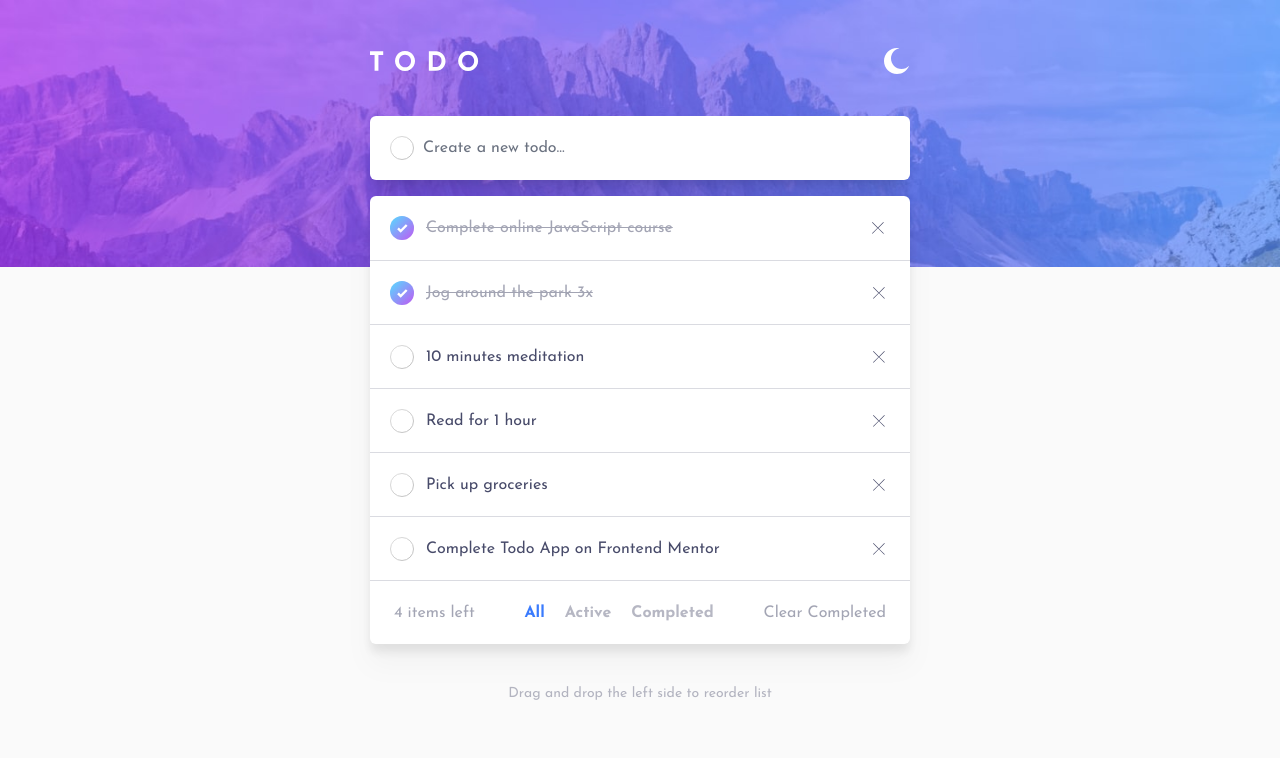
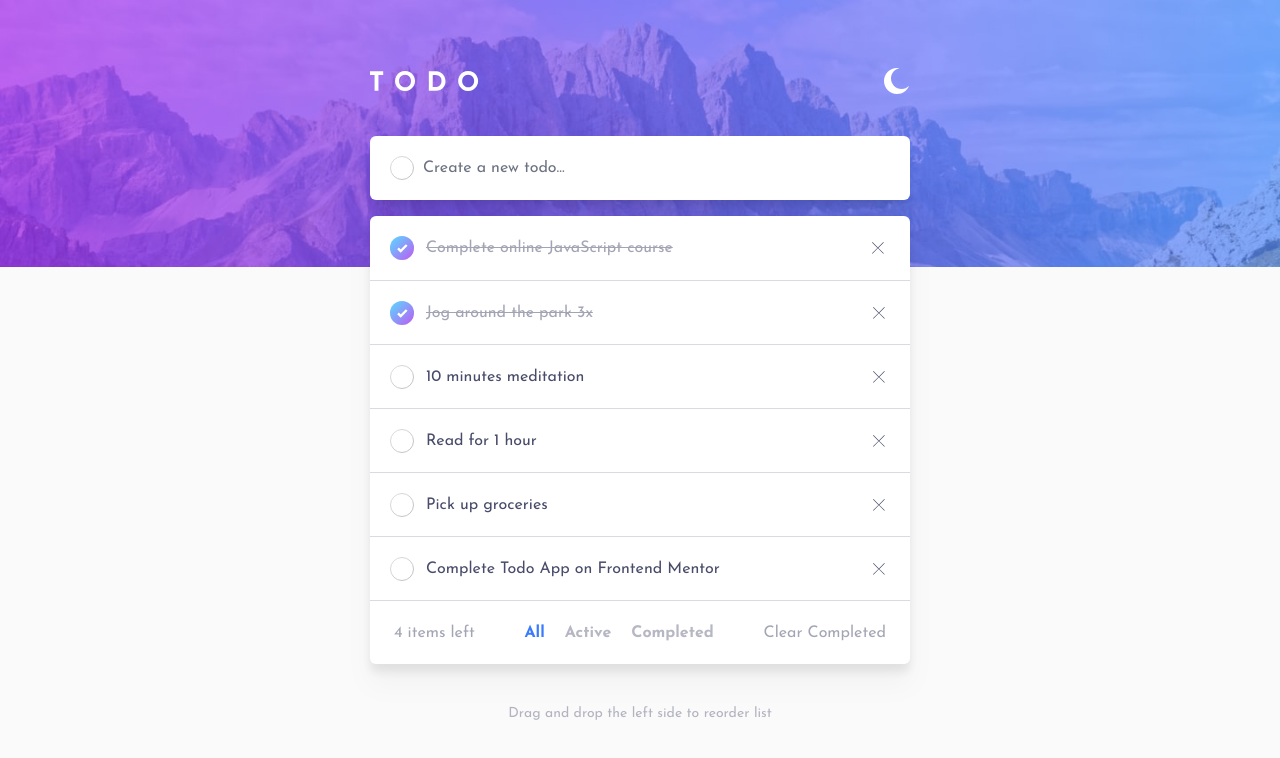
Before and after one commit to Hugo-Farias/fem-todo-app, a React (Vite) app: page / in a window 1280 px wide. Shown: the top 758 px of the page. Built offline with nearby package versions, Linux system fonts and the light colour scheme.

Commit message:
added padding to header and removed console.log

```diff
--- a/src/App.tsx
+++ b/src/App.tsx
@@ -60,7 +60,6 @@ function App() {
     clearTimeout(timeout);
 
     timeout = setTimeout(() => {
-      console.log("timeout");
       setLocalStorage(storageListKey, data);
     }, 500);
   }, [data]);
@@ -76,7 +75,7 @@ function App() {
   return (
     <div className="px-6 pb-10 font-josefin text-xs font-normal md:text-base">
       <div className="mx-auto max-w-[540px]">
-        <header className="my-12 flex h-5 flex-wrap justify-between">
+        <header className="my-12 flex h-5 flex-wrap justify-between md:py-5">
           <img src={logo} alt="Todo App Logo" />
           <button
             onClick={() => {
```
